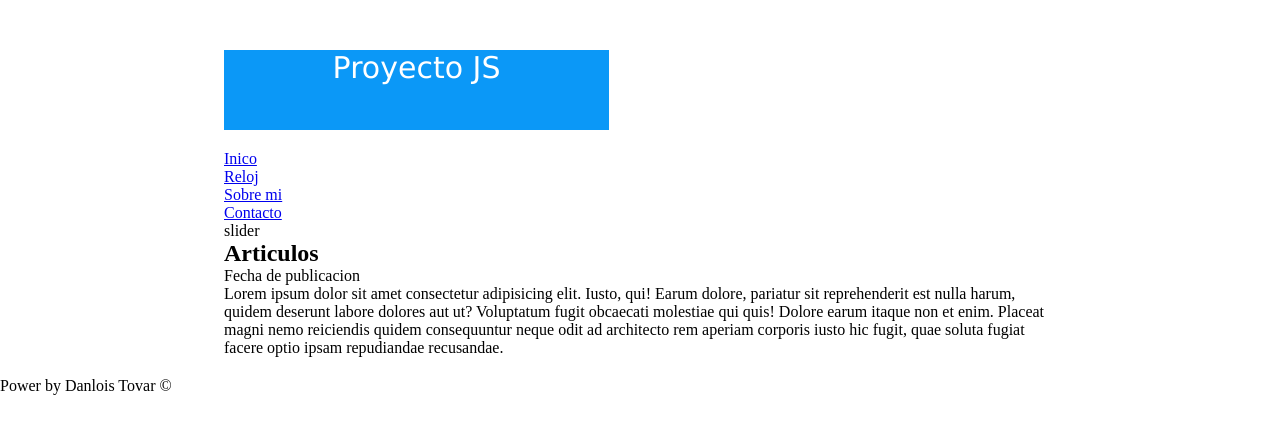
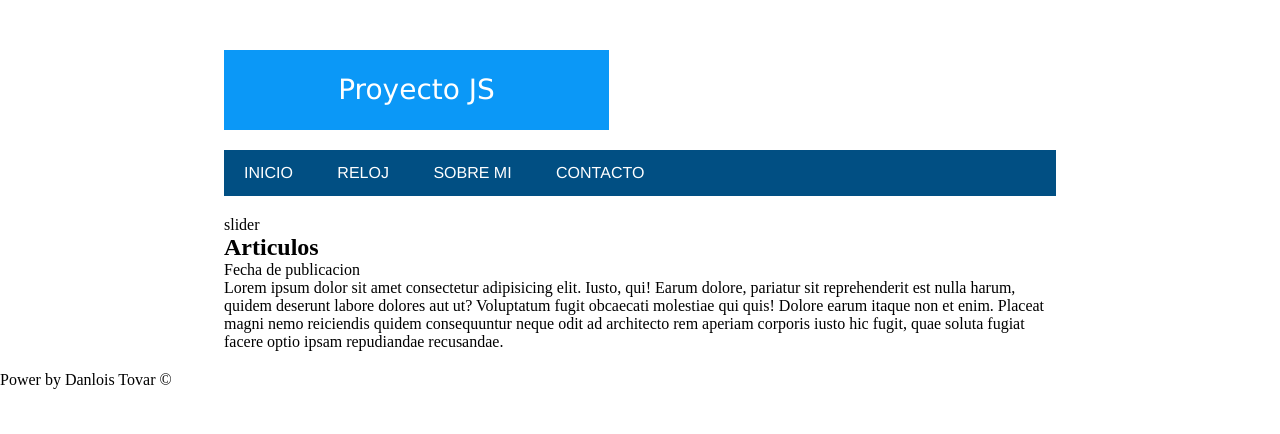
Before and after one commit to DanloisTovar/pagina-web-js, a plain HTML site: page index.html in a window 1280 px wide. Drawn offline with Linux system fonts and the light colour scheme.

Commit message:
Se estilizo el menu.

```diff
--- a/css/styles.css
+++ b/css/styles.css
@@ -26,12 +26,49 @@ body {
 
 #logo {
   font-family: 'Verdana';
-  font-size: 30px;
+  font-size: 28px;
   background: #0b98f7;
   color: white;
   text-align: center;
   width: 385px;
-  height: 80px;
   margin-bottom: 20px;
   float: left;
 }
+#logo p {
+  line-height: 80px;
+  text-align: center;
+  vertical-align: middle;
+}
+
+#menu {
+  font-family: 'Helvetica';
+  background-color: rgb(1, 79, 131);
+  width: 100%;
+  text-transform: uppercase;
+  margin-bottom: 20px;
+}
+
+#menu ul {
+  line-height: 46px;
+  list-style: none;
+}
+
+#menu li {
+  height: 46px;
+  display: inline-block;
+  transition: all 300ms;
+  line-height: 46px;
+  text-align: center;
+  vertical-align: middle;
+}
+
+#menu a {
+  display: block;
+  color: white;
+  text-decoration: none;
+  padding-left: 20px;
+  padding-right: 20px;
+}
+#menu li:hover {
+  background: #0b98f7;
+}
--- a/index.html
+++ b/index.html
@@ -13,13 +13,15 @@
     <section id="global">
       <!-- header: -->
       <header>
-        <div id="logo">Proyecto JS</div>
+        <div id="logo">
+          <p>Proyecto JS</p>
+        </div>
 
         <div class="clearfix"></div>
-        <navbar id="navbar">
+        <nav id="nav">
           <ul id="menu">
             <li>
-              <a href="#">Inico</a>
+              <a href="#">Inicio</a>
             </li>
 
             <li>
@@ -34,7 +36,7 @@
               <a href="#">Contacto</a>
             </li>
           </ul>
-        </navbar>
+        </nav>
       </header>
 
       <!-- slider -->
```
